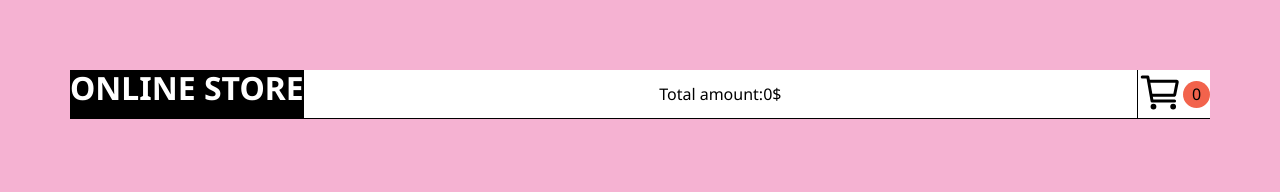
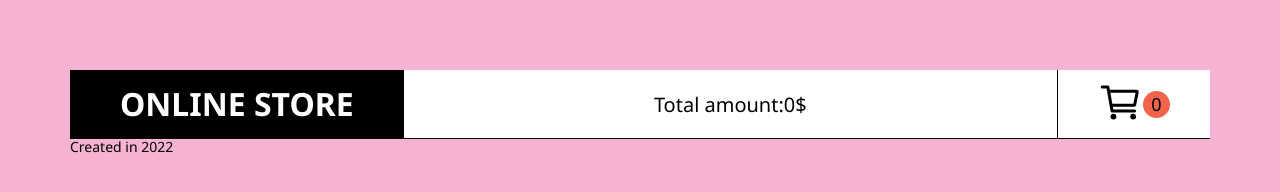
Before and after one commit to YuliaSavchik/online-store-team, a website built with webpack: page src/index.html in a window 1280 px wide. Built offline with nearby package versions, Linux system fonts and the light colour scheme.

Commit message:
feat: add structure for footer to index.html

```diff
--- a/src/index.html
+++ b/src/index.html
@@ -31,7 +31,17 @@
       </div>
     </header>
     <main class="main"></main>
-    <footer class="footer"></footer>
+    <footer class="footer">
+      <div class="footer__wrapper">
+        <div class="footer__wrapper__github">
+
+        </div>
+        <div class="footer__wrapper__create-year">
+          <span>Created in 2022</span>
+        </div>
+        <div class="footer__wrapper__school-logo"></div>
+      </div>
+    </footer>
   </div>
 </body>
 
--- a/src/main.scss
+++ b/src/main.scss
@@ -16,6 +16,7 @@ body {
   background-color: $color_pink;
   height: 100vh;
   font-family: "Noto Sans";
+  font-size: 14px;
 }
 
 .wrapper {
@@ -28,10 +29,17 @@ body {
   border-bottom: $border_style;
 
   .header__wrapper__title {
+    display: flex;
+    align-items: center;
+    justify-content: center;
     background-color: black;
     color: white;
     font-weight: 700;
     font-size: 32px;
+    span{
+      display: inline-block;
+      padding: 10px 50px;
+    }
   }
 
   .header__wrapper__total-amount {
@@ -40,12 +48,14 @@ body {
     justify-content: center;
     flex-grow: 1;
     border-right: $border_style;
+    font-size: 20px;
   }
 
   .header__wrapper__cart {
     display: flex;
     align-items: center;
     justify-content: center;
+    padding: 10px 40px;
     .header__wrapper__cart_image {
     }
     .header__wrapper__cart_circle-with-number {
@@ -56,6 +66,7 @@ body {
       display: flex;
       justify-content: center;
       align-items: center;
+      font-size: 18px;
     }
   }
 }
```
